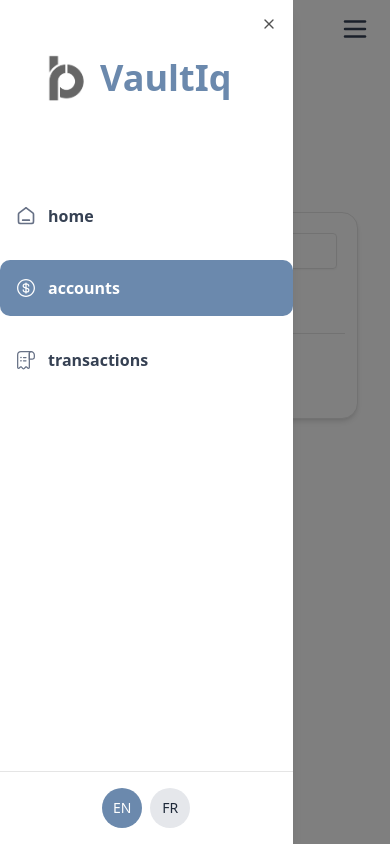
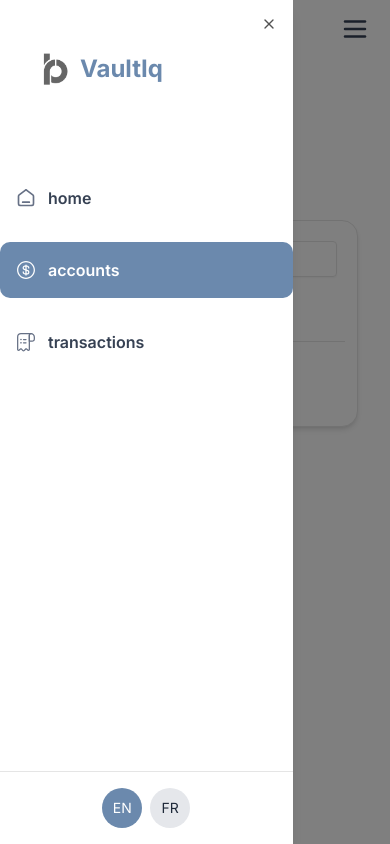
Before and after one commit to klaratsilva/Vaultiq, a Next.js app: page /en/accounts in a window 390 px wide. Both pictures are taken after a click on the button 355 px from the left and 29 px from the top of the page. Built offline with nearby package versions, Linux system fonts and the light colour scheme; no server answers.

Commit message:
cleanup of classNames

```diff
--- a/app/[locale]/accounts/[id]/edit/page.tsx
+++ b/app/[locale]/accounts/[id]/edit/page.tsx
@@ -12,7 +12,7 @@ export default async function EditAccountPage({ params }: Props) {
   if (!account) throw new Error("Account not found");
 
   return (
-    <section className="flex flex-col gap-6 overflow-y-scroll p-8 md:max-h-screen xl:py-12">
+    <section className="page-section">
       <h1 className="text-2xl text-bold">Edit your account: {id}</h1>
       <AccountForm initialData={account} />
     </section>
--- a/app/[locale]/accounts/new/page.tsx
+++ b/app/[locale]/accounts/new/page.tsx
@@ -4,7 +4,7 @@ import React from "react";
 
 const AddNewAccount = () => {
   return (
-    <section className="no-scrollbar flex flex-col gap-6 overflow-y-scroll p-8 md:max-h-screen xl:py-12">
+    <section className="page-section">
       <Header title="addNewAccount" />
       <AccountForm />
     </section>
--- a/app/[locale]/accounts/page.tsx
+++ b/app/[locale]/accounts/page.tsx
@@ -16,7 +16,7 @@ const Accounts = async () => {
   const accounts = await getAllAccounts();
 
   return (
-    <section className="no-scrollbar flex flex-col gap-6 p-8 md:max-h-screen xl:py-12">
+    <section className="page-section">
       <Header
         title={"accounts"}
         btn={{ href: "/accounts/new", btnTitle: "newAccount" }}
--- a/app/[locale]/layout.tsx
+++ b/app/[locale]/layout.tsx
@@ -1,9 +1,7 @@
-// app/[locale]/layout.tsx
 import { NextIntlClientProvider, hasLocale } from "next-intl";
 import { notFound } from "next/navigation";
 import { routing } from "../../i18n/routing";
 
-// Import your messages here (paths relative to this file)
 import en from "../../messages/en.json";
 import fr from "../../messages/fr.json";
 import Navbar from "@/components/NavBar";
@@ -56,14 +54,19 @@ export default async function LocaleLayout({
           <main className="relative flex h-screen w-full">
             <Navbar />
             <div className="flex size-full flex-col">
-              <div className="flex h-16 p-5 items-center justify-between p- shadow-creditCard md:hidden">
-                <Image
-                  className="mt-2 opacity-60"
-                  src="/icons/logo.png"
-                  alt="logo"
-                  width={50}
-                  height={50}
-                />
+              <div className="flex h-16 p-5 items-center justify-between md:hidden mb-2">
+                <div className="flex justify-center items-center">
+                  <Image
+                    className="mt-2 opacity-60"
+                    src="/icons/logo.png"
+                    alt="logo"
+                    width={44}
+                    height={44}
+                  />
+                  <h1 className="mt-3 text-xl font-bold text-primary">
+                    VaultIq
+                  </h1>
+                </div>
                 <div>
                   <MobileNavbar />
                 </div>
--- a/app/[locale]/page.tsx
+++ b/app/[locale]/page.tsx
@@ -6,7 +6,7 @@ export default async function HomePage() {
   const users = await getAllUsers();
 
   return (
-    <section className="no-scrollbar flex flex-col gap-6  p-8 md:max-h-screen xl:py-12">
+    <section className="flex flex-col gap-6  p-8 md:max-h-screen xl:py-12">
       <Header title={"welcome"} />
       <Dashboard userCount={users.length} />
     </section>
--- a/app/[locale]/transactions/new/page.tsx
+++ b/app/[locale]/transactions/new/page.tsx
@@ -5,7 +5,7 @@ import { Account } from "@/lib/types";
 
 const NewTransactionPage = async () => {
   return (
-    <section className="no-scrollbar flex flex-col gap-6 overflow-y-scroll p-8 md:max-h-screen xl:py-12">
+    <section className="page-section">
       <Header title={"addNewTransaction"} />
       <TransactionForm />
     </section>
--- a/app/[locale]/transactions/page.tsx
+++ b/app/[locale]/transactions/page.tsx
@@ -15,12 +15,11 @@ export const metadata: Metadata = {
 
 const Transactions = async () => {
   return (
-    <section className="no-scrollbar flex flex-col gap-6  p-8 md:max-h-screen xl:py-12">
+    <section className="page-section">
       <Header
         title={"transactions"}
         btn={{ href: "/transactions/new", btnTitle: "newTransaction" }}
       />
-
       <TransactionTable />
     </section>
   );
--- a/app/globals.css
+++ b/app/globals.css
@@ -2,9 +2,6 @@
 @import "tw-animate-css";
 
 @custom-variant dark (&:is(.dark *));
-
-/* @tailwind base;
-@tailwind components; */
 @tailwind utilities;
 
 :root {
@@ -95,8 +92,16 @@
   }
   body {
     @apply bg-background text-foreground;
+    font-family: var(--font-inter);
   }
 }
+
+
+  .ibm-plex {
+     font-family: var(--font-ibm-plex-serif);
+  }
+
+
 
 @layer components {
   .bg-main-1 {
@@ -113,6 +118,10 @@
 
   .text-primary {
     color: var(--color-primary);
+  }
+
+  .page-section {
+    @apply flex flex-col gap-6 p-8 md:max-h-screen xl:py-12;
   }
 
   .headline {
@@ -143,6 +152,7 @@
     @apply sticky left-0 top-0 flex h-screen w-fit flex-col justify-between p-6 border-r border-gray-200 bg-white pt-6 text-white max-md:hidden 2xl:w-[355px];
   }
 
+
   .navbar-logo-text {
     @apply text-3xl text-primary font-bold;
   }
--- a/app/layout.tsx
+++ b/app/layout.tsx
@@ -1,4 +1,12 @@
+import { Inter, IBM_Plex_Serif } from "next/font/google";
 import "./globals.css";
+
+const inter = Inter({ subsets: ["latin"], variable: "--font-inter" });
+const ibmPlexSerif = IBM_Plex_Serif({
+  subsets: ["latin"],
+  weight: ["400", "700"],
+  variable: "--font-ibm-plex-serif",
+});
 
 export default function RootLayout({
   children,
@@ -7,7 +15,9 @@ export default function RootLayout({
 }) {
   return (
     <html>
-      <body>{children}</body>
+      <body className={`${inter.variable} ${ibmPlexSerif.variable}`}>
+        {children}
+      </body>
     </html>
   );
 }
--- a/components/DeleteAccountButton.tsx
+++ b/components/DeleteAccountButton.tsx
@@ -1,6 +1,6 @@
 "use client";
 
-import { useState, useTransition } from "react";
+import { useTransition } from "react";
 import { useRouter } from "next/navigation";
 import { deleteAccount } from "../lib/api";
 import { Button } from "./ui/button";
@@ -15,16 +15,16 @@ export function DeleteAccountButton({
   id: string;
   locale: string;
 }) {
-  const [isPending, setIsPending] = useState(false);
+  const [isPending, startTransition] = useTransition();
   const router = useRouter();
   const dispatch = useDispatch();
   const t = useTranslations("accountDetails");
 
-  const handleClick = async () => {
+  const handleClick = () => {
     const confirmDelete = window.confirm("Are you sure?");
     if (!confirmDelete) return;
 
-    setIsPending(true);
+    startTransition(async () => {
       try {
         const success = await deleteAccount(id);
         if (success) {
@@ -35,9 +35,8 @@ export function DeleteAccountButton({
         }
       } catch (err) {
         alert("Failed to delete");
-    } finally {
-      setIsPending(false);
       }
+    });
   };
 
   return (
--- a/components/MobileNavbar.tsx
+++ b/components/MobileNavbar.tsx
@@ -52,10 +52,10 @@ const MobileNavbar = () => {
               src="/icons/logo.png"
               className="opacity-60"
               alt="logo"
-              width={64}
-              height={64}
+              width={44}
+              height={44}
             />
-            <h1 className="text-4xl font-bold text-primary">VaultIq</h1>
+            <h1 className="text-2xl font-bold text-primary">VaultIq</h1>
           </Link>
           <div className="flex h-[calc(100vh-72px)] flex-col justify-between overflow-y-auto">
             <SheetClose asChild>
```
Lines whose indentation alone changed are shown as unchanged.
